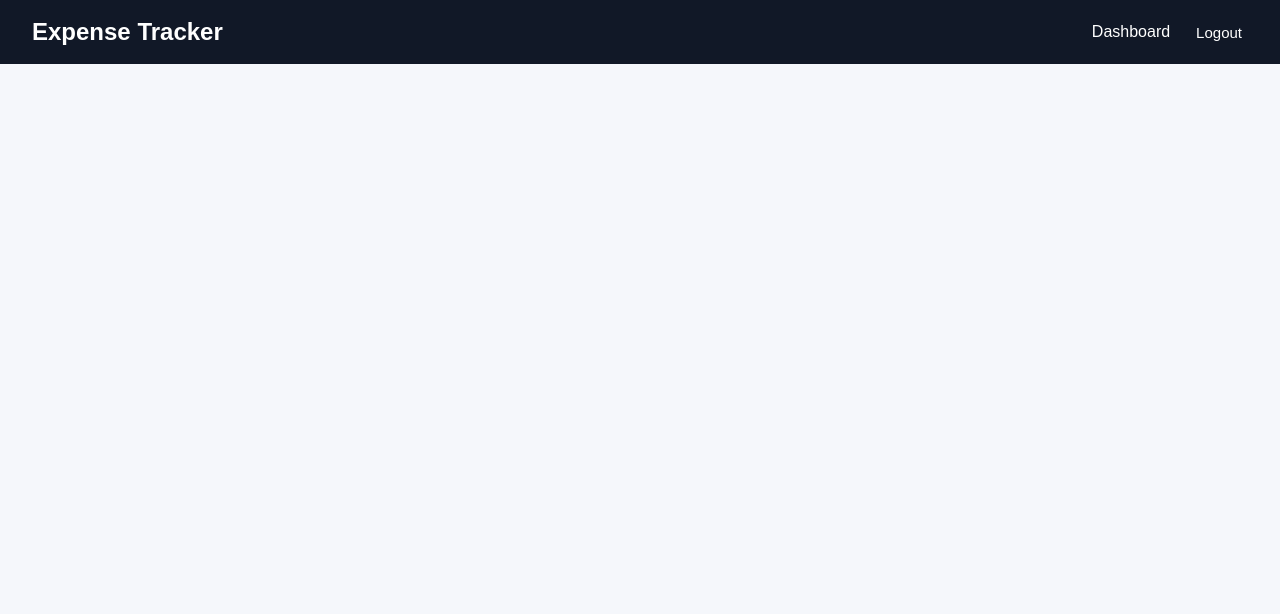
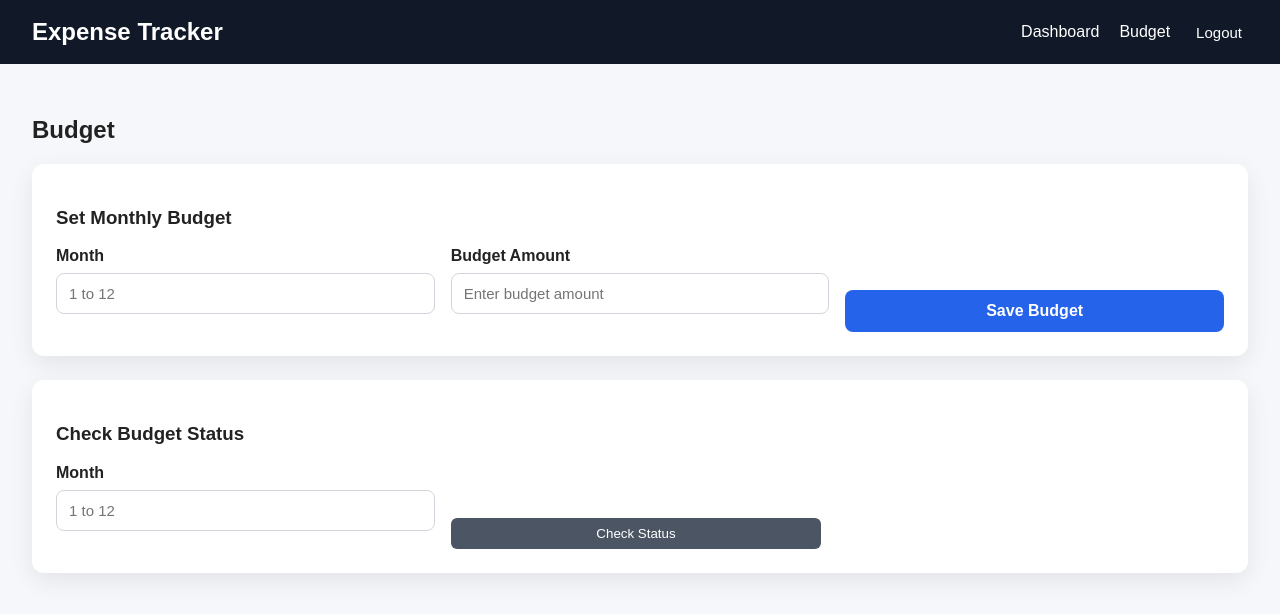
Before and after one commit to vdushyant/Expense-Tracker-Frontend, a React (Vite) app: page /budget in a window 1280 px wide. Shown: the top 614 px of the page. Built offline with nearby package versions, Linux system fonts and the light colour scheme; sample sign-in values are in the browser's storage.

Commit message:
Added Budget page and budget status feature

```diff
--- /dev/null
+++ b/src/api/budgetApi.js
@@ -0,0 +1,13 @@
+import api from "./axiosConfig";
+
+export function setBudget(budgetData) {
+  return api.post("/budgets", budgetData);
+}
+
+export function getBudgetByMonth(month) {
+  return api.get(`/budgets/month/${month}`);
+}
+
+export function getBudgetStatus(month) {
+  return api.get(`/budgets/month/${month}/status`);
+}
--- a/src/components/Navbar.jsx
+++ b/src/components/Navbar.jsx
@@ -25,6 +25,7 @@ function Navbar() {
         {isAuthenticated && (
           <>
             <Link to="/dashboard">Dashboard</Link>
+            <Link to="/budget">Budget</Link>
             <button className="logout-btn" onClick={handleLogout}>
               Logout
             </button>
--- a/src/index.css
+++ b/src/index.css
@@ -261,3 +261,10 @@ body {
 .export-btn {
   margin-bottom: 24px;
 }
+
+.budget-form {
+  display: grid;
+  grid-template-columns: repeat(3, 1fr);
+  gap: 16px;
+  align-items: end;
+}
--- /dev/null
+++ b/src/pages/Budget.jsx
@@ -0,0 +1,158 @@
+import { useState } from "react";
+import { getBudgetStatus, setBudget } from "../api/budgetApi";
+
+function Budget() {
+  const [budgetForm, setBudgetForm] = useState({
+    month: "",
+    amount: "",
+  });
+
+  const [statusMonth, setStatusMonth] = useState("");
+  const [budgetStatus, setBudgetStatus] = useState(null);
+
+  const [message, setMessage] = useState("");
+  const [error, setError] = useState("");
+
+  function handleBudgetChange(event) {
+    const { name, value } = event.target;
+
+    setBudgetForm({
+      ...budgetForm,
+      [name]: value,
+    });
+  }
+
+  async function handleSetBudget(event) {
+    event.preventDefault();
+
+    setMessage("");
+    setError("");
+    setBudgetStatus(null);
+
+    try {
+      await setBudget({
+        month: Number(budgetForm.month),
+        amount: Number(budgetForm.amount),
+      });
+
+      setMessage("Budget saved successfully.");
+
+      setBudgetForm({
+        month: "",
+        amount: "",
+      });
+    } catch (err) {
+      console.error("Set budget error:", err);
+
+      const errorMessage =
+        err.response?.data?.message ||
+        Object.values(err.response?.data?.messages || {}).join(", ") ||
+        "Failed to save budget.";
+
+      setError(errorMessage);
+    }
+  }
+
+  async function handleCheckStatus(event) {
+    event.preventDefault();
+
+    setMessage("");
+    setError("");
+    setBudgetStatus(null);
+
+    try {
+      const response = await getBudgetStatus(Number(statusMonth));
+      setBudgetStatus(response.data);
+    } catch (err) {
+      console.error("Budget status error:", err);
+
+      const errorMessage =
+        err.response?.data?.message || "Failed to fetch budget status.";
+
+      setError(errorMessage);
+    }
+  }
+
+  return (
+    <div className="dashboard-container">
+      <h2>Budget</h2>
+
+      {message && <p className="success-message">{message}</p>}
+      {error && <p className="error-message">{error}</p>}
+
+      <div className="form-card">
+        <h3>Set Monthly Budget</h3>
+
+        <form onSubmit={handleSetBudget} className="budget-form">
+          <div className="form-group">
+            <label>Month</label>
+            <input
+              type="number"
+              name="month"
+              min="1"
+              max="12"
+              value={budgetForm.month}
+              onChange={handleBudgetChange}
+              placeholder="1 to 12"
+              required
+            />
+          </div>
+
+          <div className="form-group">
+            <label>Budget Amount</label>
+            <input
+              type="number"
+              name="amount"
+              min="0.01"
+              step="0.01"
+              value={budgetForm.amount}
+              onChange={handleBudgetChange}
+              placeholder="Enter budget amount"
+              required
+            />
+          </div>
+
+          <button type="submit" className="primary-btn">
+            Save Budget
+          </button>
+        </form>
+      </div>
+
+      <div className="form-card">
+        <h3>Check Budget Status</h3>
+
+        <form onSubmit={handleCheckStatus} className="budget-form">
+          <div className="form-group">
+            <label>Month</label>
+            <input
+              type="number"
+              min="1"
+              max="12"
+              value={statusMonth}
+              onChange={(event) => setStatusMonth(event.target.value)}
+              placeholder="1 to 12"
+              required
+            />
+          </div>
+
+          <button type="submit" className="secondary-btn">
+            Check Status
+          </button>
+        </form>
+      </div>
+
+      {budgetStatus && (
+        <div className="summary-card">
+          <h3>Budget Status</h3>
+
+          <p>Budget: ₹{budgetStatus.budgetAmount}</p>
+          <p>Spent: ₹{budgetStatus.totalExpense}</p>
+          <p>Remaining: ₹{budgetStatus.remainingAmount}</p>
+          <p>Status: {budgetStatus.status}</p>
+        </div>
+      )}
+    </div>
+  );
+}
+
+export default Budget;
--- a/src/routes/AppRoutes.jsx
+++ b/src/routes/AppRoutes.jsx
@@ -4,6 +4,7 @@ import Login from "../pages/Login";
 import Register from "../pages/Register";
 import Dashboard from "../pages/Dashboard";
 import ProtectedRoute from "../components/ProtectedRoute";
+import Budget from "../pages/Budget";
 
 function AppRoutes() {
   return (
@@ -21,6 +22,15 @@ function AppRoutes() {
           </ProtectedRoute>
         }
       />
+
+      <Route
+        path="/budget"
+        element={
+          <ProtectedRoute>
+            <Budget />
+          </ProtectedRoute>
+        }
+      />
     </Routes>
   );
 }
```
